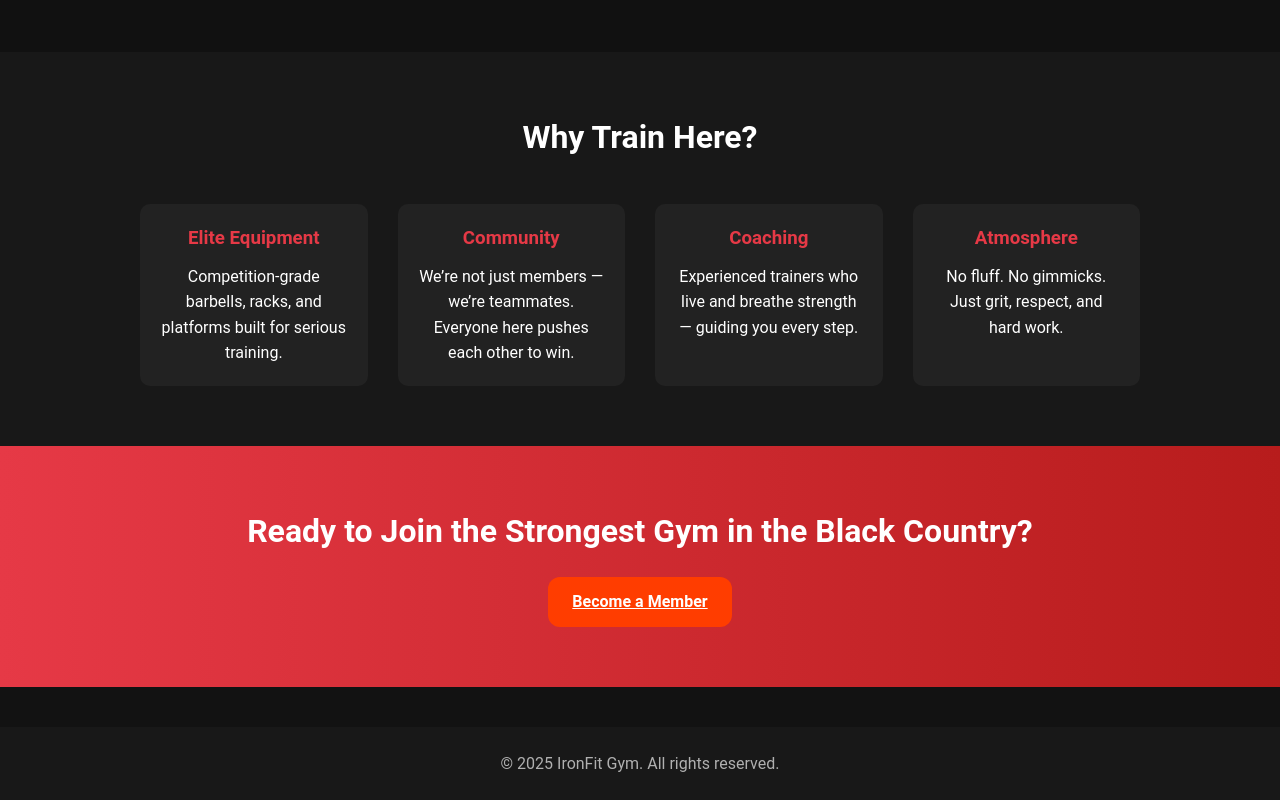
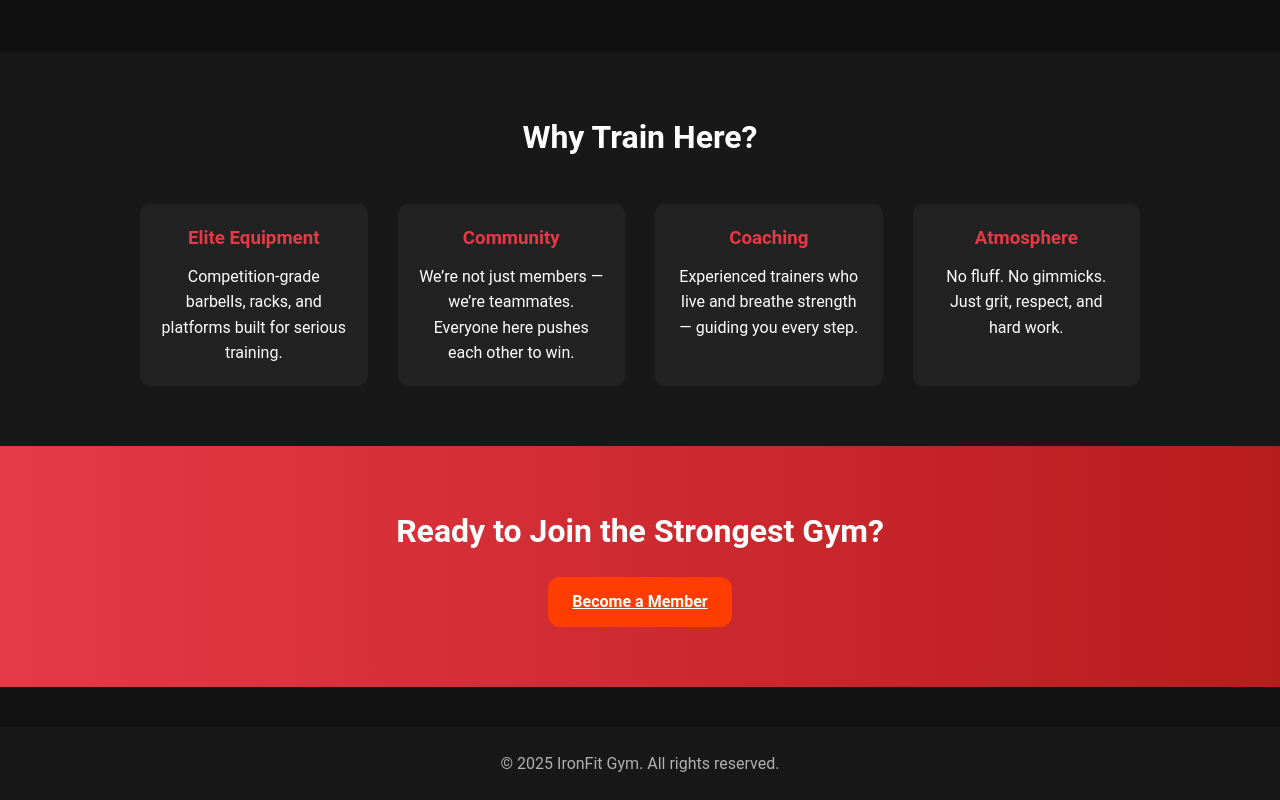
Before and after one commit to joshgallant34/IronFit-Gym-Concept, a plain HTML site: page about.html in a window 1280 px wide. Shown: the part 857-1657 px from the top of the page. Drawn offline with Linux system fonts and the light colour scheme.

Commit message:
test changes

```diff
--- a/about.html
+++ b/about.html
@@ -58,7 +58,7 @@
 </section>
 
 <section class="cta-section">
-  <h2>Ready to Join the Strongest Gym in the Black Country?</h2>
+  <h2>Ready to Join the Strongest Gym?</h2>
   <a href="membership.html" class="btn primary">Become a Member</a>
 </section>
 
```
